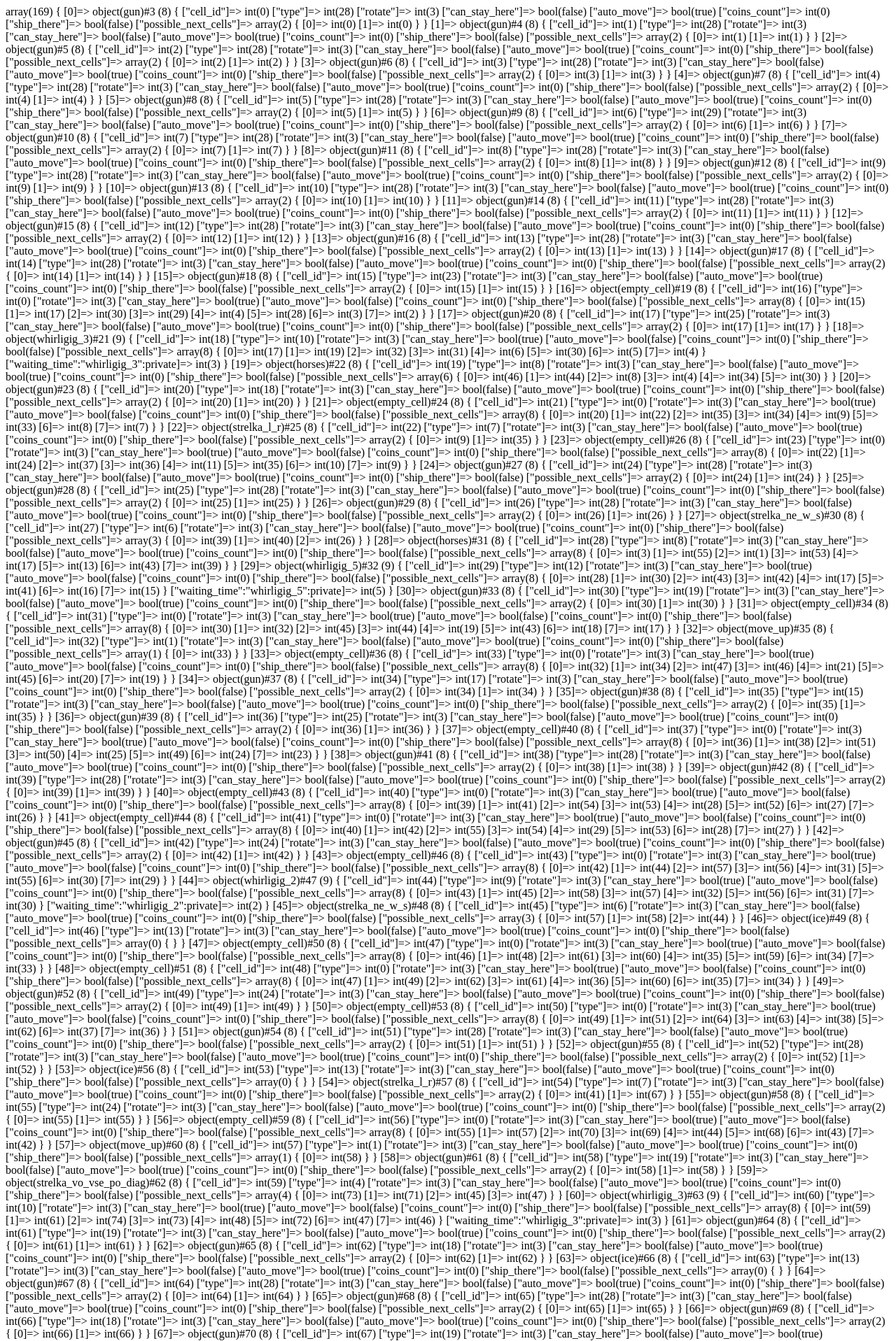
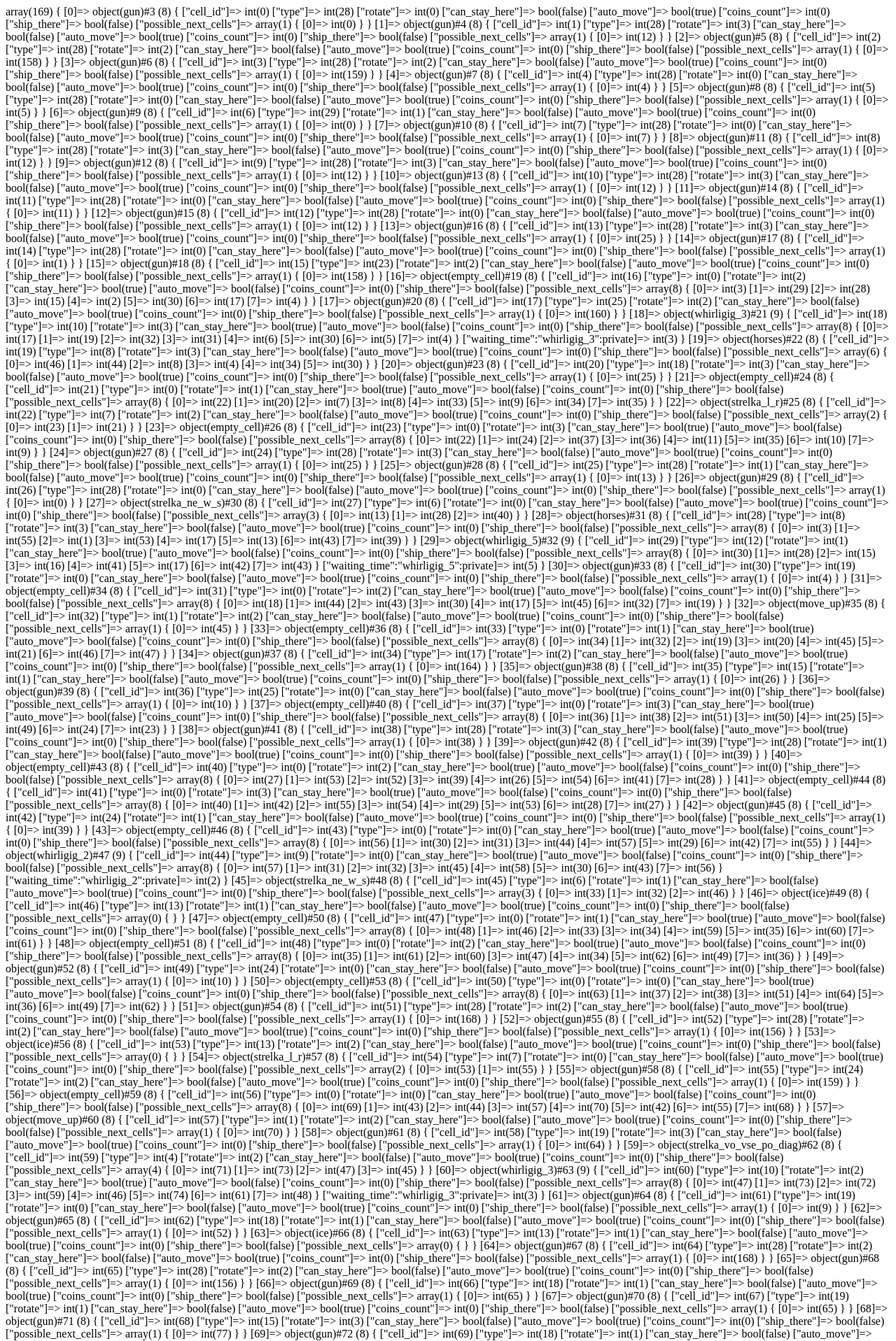
Before and after one commit to BI0R0B0T/test, a PHP site: page /test_map.php in a window 1280 px wide. Shown: the top 1917 px of the page at 70% size. Run offline with PHP 8.4, Linux system fonts and the light colour scheme.

Commit message:
разобрался... терь пушка пуляет на правильные координаты

```diff
--- a/server/class_cells.php
+++ b/server/class_cells.php
@@ -75,8 +75,8 @@ abstract class cells{
 		return $return;
 	}
 	protected function add_same_info($type){
-//		$this->rotate = (int)round(rand(0,3));
-		$this->rotate = 3;
+		$this->rotate = (int)round(rand(0,3));
+//		$this->rotate = 2;
 		$this->type = $type;
 	}
 	private function __construct(){}
@@ -93,9 +93,9 @@ abstract class cells{
 				$this->possible_next_cells[] = (int)($next_row*13+$next_col);
 			}else{
 				if(0 == $move[0]){
-					$this->possible_next_cells[0] = $move[1]>0?(int)(12*13+$next_col):(int)$next_col;
+					$this->possible_next_cells[0] = $move[1]>0?(int)(12*13+$column):(int)$column;
 				}else{
-					$this->possible_next_cells[0] = $move[0]>0?(int)($next_row*13+12):(int)($next_row*13);
+					$this->possible_next_cells[0] = $move[0]>0?(int)($row*13+12):(int)($row*13);
 				}
 			}
 		}
@@ -282,7 +282,7 @@ class catcher extends singlestep{
 class gun extends automove_cell{
 	//15 - 2 пушка
 	function __construct(){
-		$this->possible_move = array(0,-100);
+		$this->possible_move = array(array(0,-100));
 		return $this;
 	}
 	function cell_action(){
```
